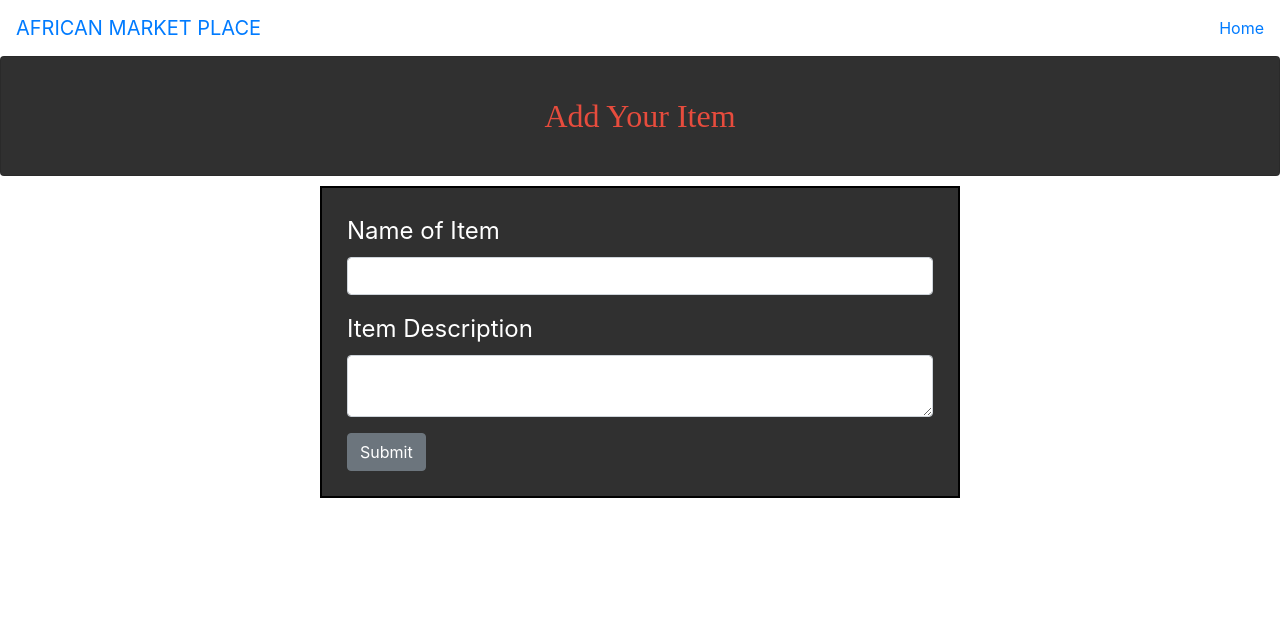
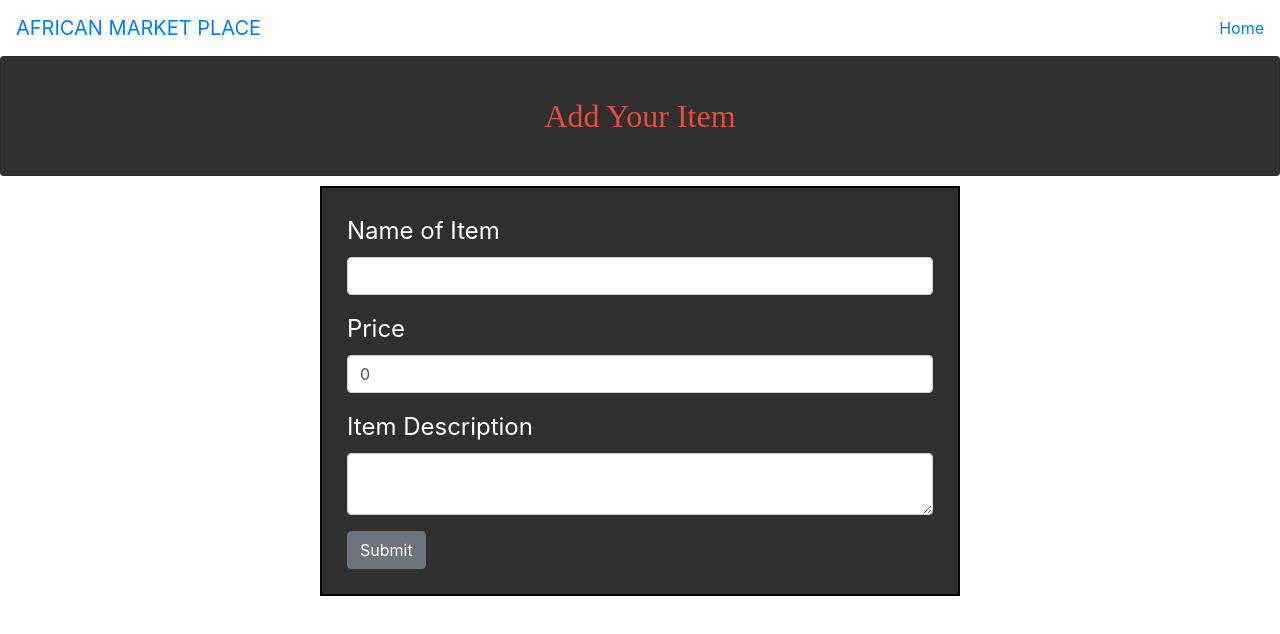
Before and after one commit to andrecolon/front-end, a React (Create React App) app in the folder client/a-marketplace/: page /AddItems in a window 1280 px wide. Shown: the top 634 px of the page. Built offline with nearby package versions, Linux system fonts and the light colour scheme.

Commit message:
CO-Author: Steven Moss <combining components>

```diff
--- a/client/a-marketplace/src/components/AddItems.js
+++ b/client/a-marketplace/src/components/AddItems.js
@@ -43,10 +43,18 @@ const AddItems = () => {
             <Input type = 'name' name= 'name' value={itemData.name} onChange = {handleChange}/>
             </FormGroup>
 
+      <FormGroup>
+           <legend>Price</legend>
+           <Input type = 'price' name = 'price' value = {itemData.price} onChange = {handleChange}/>
+       </FormGroup>
+
        <FormGroup>
            <legend>Item Description</legend>
            <Input type = 'textarea' name = 'itemDes' value = {itemData.itemDes} onChange = {handleChange}/>
        </FormGroup>
+
+
+
        <Button>Submit</Button>
         </Form>
 
```
